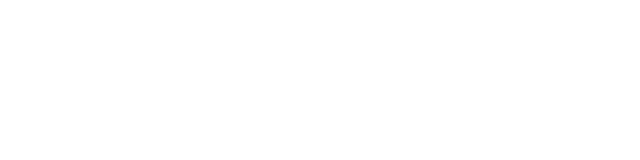
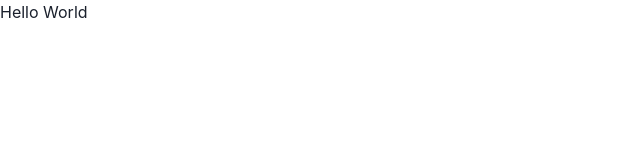
Before and after one commit to TubiOb/Jivee, a React (Vite) app: page / in a window 1280 px wide. Shown: the top 160 px of the page, without its empty margins (0-640 px from the left). Built offline with nearby package versions, Linux system fonts and the light colour scheme.

Commit message:
added sonner toastify

```diff
--- a/src/App.tsx
+++ b/src/App.tsx
@@ -1,10 +1,14 @@
-import './App.css'
+import { ChakraBaseProvider } from '@chakra-ui/react'
+import theme from "./theme/theme";
+import './index.css'
 
 function App() {
 
   return (
     <>
-
+        <ChakraBaseProvider theme={theme}>
+          <p>Hello World</p>
+        </ChakraBaseProvider>
     </>
   )
 }
--- /dev/null
+++ b/src/theme/theme.tsx
@@ -0,0 +1,41 @@
+import { extendTheme } from "@chakra-ui/react";
+// import { Global } from "@emotion/react";
+
+
+
+const theme = extendTheme({
+  colors: {
+    black: {
+      100: "#000",
+      200: "#061101",
+    },
+    white: {
+      100: "#ffffff",
+    },
+    grey: {
+      100: "#F7F7F7",
+      200: "#575757",
+      300: "#868686",
+      400: "#bfc0c0",
+      500: "#8b8c89",
+      600: "#ddd",
+    },
+    blue: {
+      100: "#00082F",
+      200: "#0095E8",
+    },
+    red: {
+      100: "#EB3349",
+      200: "#F45C43",
+    },
+    purple: {
+      100: "#e0c3fc",
+      200: "#FBF8FF",
+      300: "#D5A9FF",
+      400: "#674CCD",
+      500: "#3c096c",
+      600: "#240046",
+    },
+  },
+});
+export default theme;
```
Also changed, not shown: package.json (+6 -1 lines), src/Toast.tsx (added, +24 -0 lines), src/interface.tsx (added, +11 -0 lines), 1 other file (tests, documents, lock files or other folders).
